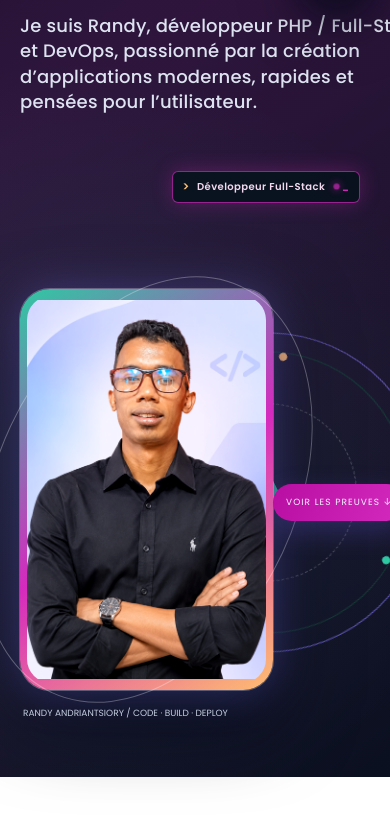
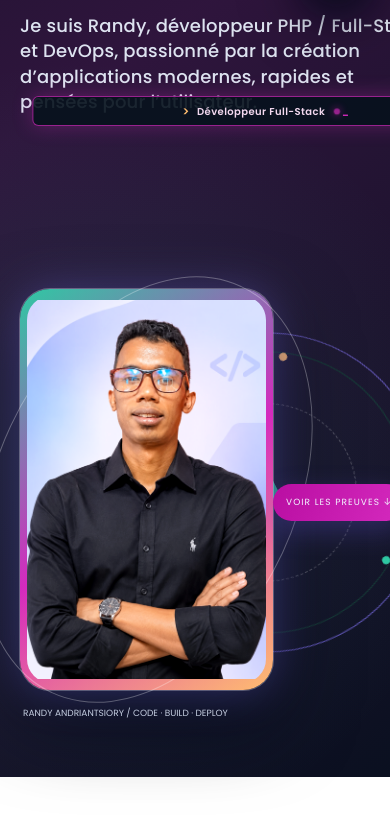
Before and after one commit to randyrt/Portfolio-landing-pages, a Vue app: page / in a window 390 px wide. Shown: the part 829-1645 px from the top of the page. Built offline with nearby package versions, Linux system fonts and the light colour scheme; no server answers.

Commit message:
Mettre en mode streaming

```diff
--- a/src/streaming.css
+++ b/src/streaming.css
@@ -1 +1 @@
-.hero-streaming{position:absolute;top:20px;left:50%;z-index:5;transform:translateX(-50%);width:max-content;max-width:calc(100% - 24px);padding:8px 13px;border:1px solid color-mix(in srgb,var(--primary) 70%,transparent);border-radius:6px;background:#07121de8;box-shadow:0 0 20px color-mix(in srgb,var(--primary) 30%,transparent);color:#f3d9f0;font:600 12px 'DM Mono',monospace!important;letter-spacing:.04em;white-space:nowrap}.hero-streaming:before{content:'>';margin-right:8px;color:#ffbd70}.hero-streaming:after{content:'_';margin-left:2px;color:var(--primary);animation:stream-caret .75s steps(1) infinite}.hero-streaming i{display:inline-block;width:7px;height:7px;margin-left:8px;border-radius:50%;background:var(--primary);box-shadow:0 0 10px var(--primary);animation:stream-status 1.8s ease-in-out infinite}@keyframes stream-caret{50%{opacity:0}}@keyframes stream-status{50%{opacity:.25;transform:scale(.7)}}@media(max-width:800px){.hero-streaming{top:4px;font-size:10px!important;padding:7px 10px}.portrait-wrap{padding-top:35px}}
+.hero-streaming{position:absolute;top:-55px;left:50%;z-index:5;transform:translateX(-50%);width:270px;max-width:calc(100% - 24px);height:34px;box-sizing:border-box;padding:8px 13px;text-align:center;border:1px solid color-mix(in srgb,var(--primary) 70%,transparent);border-radius:6px;background:#07121de8;box-shadow:0 0 20px color-mix(in srgb,var(--primary) 30%,transparent);color:#f3d9f0;font:600 12px 'DM Mono',monospace!important;letter-spacing:.04em;white-space:nowrap}.hero-streaming:before{content:'>';margin-right:8px;color:#ffbd70}.hero-streaming:after{content:'_';margin-left:2px;color:var(--primary);animation:stream-caret .75s steps(1) infinite}.hero-streaming i{display:inline-block;width:7px;height:7px;margin-left:8px;border-radius:50%;background:var(--primary);box-shadow:0 0 10px var(--primary);animation:stream-status 1.8s ease-in-out infinite}@keyframes stream-caret{50%{opacity:0}}@keyframes stream-status{50%{opacity:.25;transform:scale(.7)}}@media(max-width:800px){.hero-streaming{top:-71px;width:calc(100% - 24px);height:30px;font-size:10px!important;padding:7px 10px}.portrait-wrap{padding-top:35px}}
```
